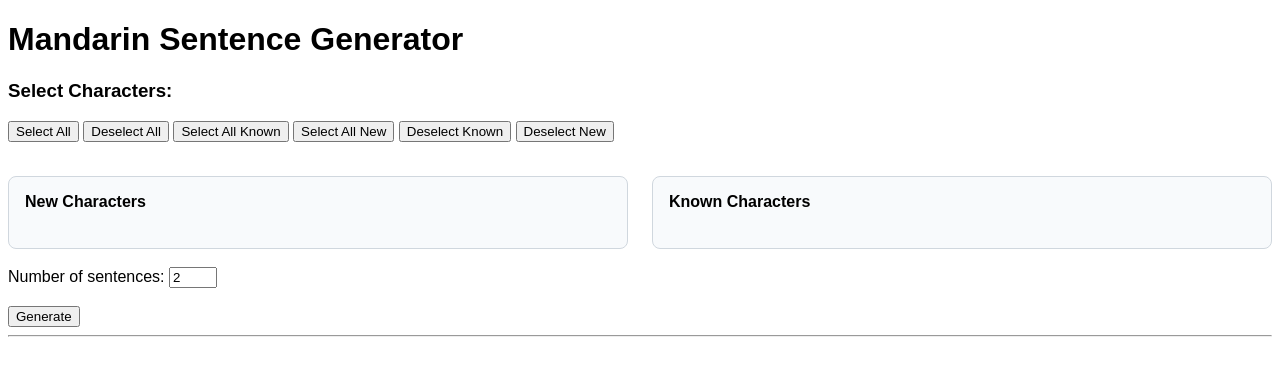
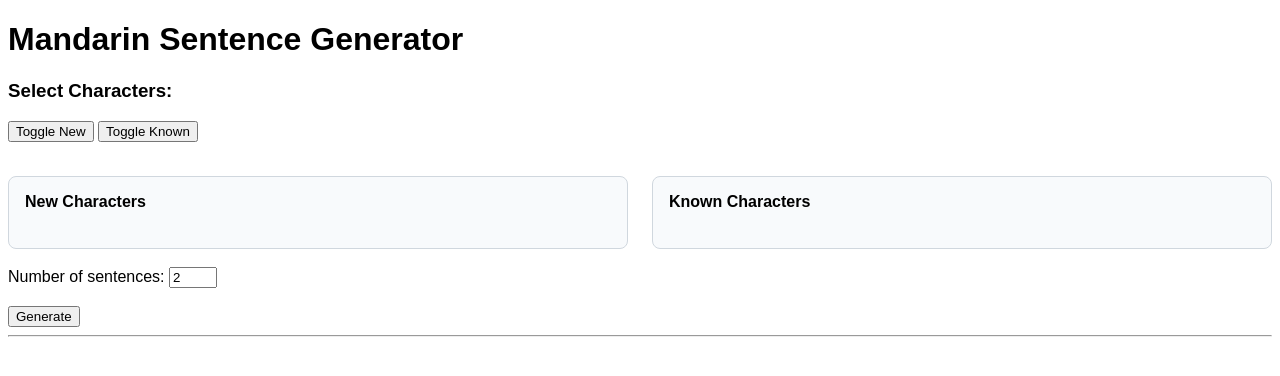
Before and after one commit to hochmuth/mandarin_learner, a FastAPI app: page / in a window 1280 px wide. Shown: the top 376 px of the page. Run offline with FastAPI, Linux system fonts and the light colour scheme; data that the repository does not hold is empty; some libraries are stand-ins or nearby versions.

Commit message:
simplified toggle buttons

```diff
--- a/app/templates/index.html
+++ b/app/templates/index.html
@@ -44,12 +44,8 @@
     <h3>Select Characters:</h3>
 
     <!-- Select / Deselect Buttons -->
-    <button type="button" onclick="selectAll()">Select All</button>
-    <button type="button" onclick="deselectAll()">Deselect All</button>
-    <button type="button" onclick="selectGroup('known-characters')">Select All Known</button>
-    <button type="button" onclick="selectGroup('new-characters')">Select All New</button>
-    <button type="button" onclick="deselectGroup('known-characters')">Deselect Known</button>
-    <button type="button" onclick="deselectGroup('new-characters')">Deselect New</button>
+    <button type="button" onclick="toggleGroup('new-characters')">Toggle New</button>
+    <button type="button" onclick="toggleGroup('known-characters')">Toggle Known</button>
 
     <br><br>
 
@@ -100,24 +96,13 @@
 
 <!-- JavaScript -->
 <script>
-function selectAll() {
-    document.querySelectorAll('#character-list input[type="checkbox"]')
-        .forEach(cb => cb.checked = true);
-}
+function toggleGroup(groupId) {
+    const checkboxes = Array.from(
+        document.querySelectorAll(`#${groupId} input[type="checkbox"]`)
+    );
+    const shouldSelect = checkboxes.some(cb => !cb.checked);
 
-function deselectAll() {
-    document.querySelectorAll('#character-list input[type="checkbox"]')
-        .forEach(cb => cb.checked = false);
-}
-
-function selectGroup(groupId) {
-    document.querySelectorAll(`#${groupId} input[type="checkbox"]`)
-        .forEach(cb => cb.checked = true);
-}
-
-function deselectGroup(groupId) {
-    document.querySelectorAll(`#${groupId} input[type="checkbox"]`)
-        .forEach(cb => cb.checked = false);
+    checkboxes.forEach(cb => cb.checked = shouldSelect);
 }
 </script>
 
```
